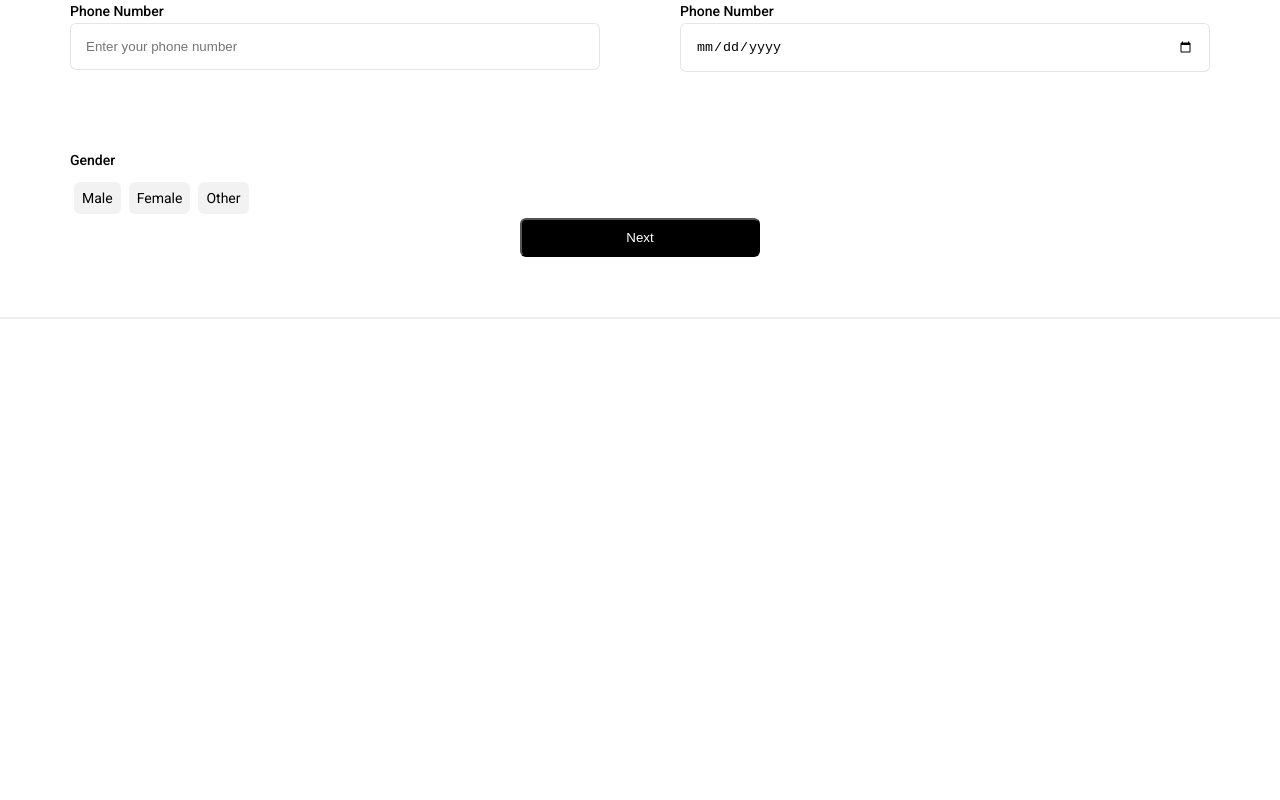
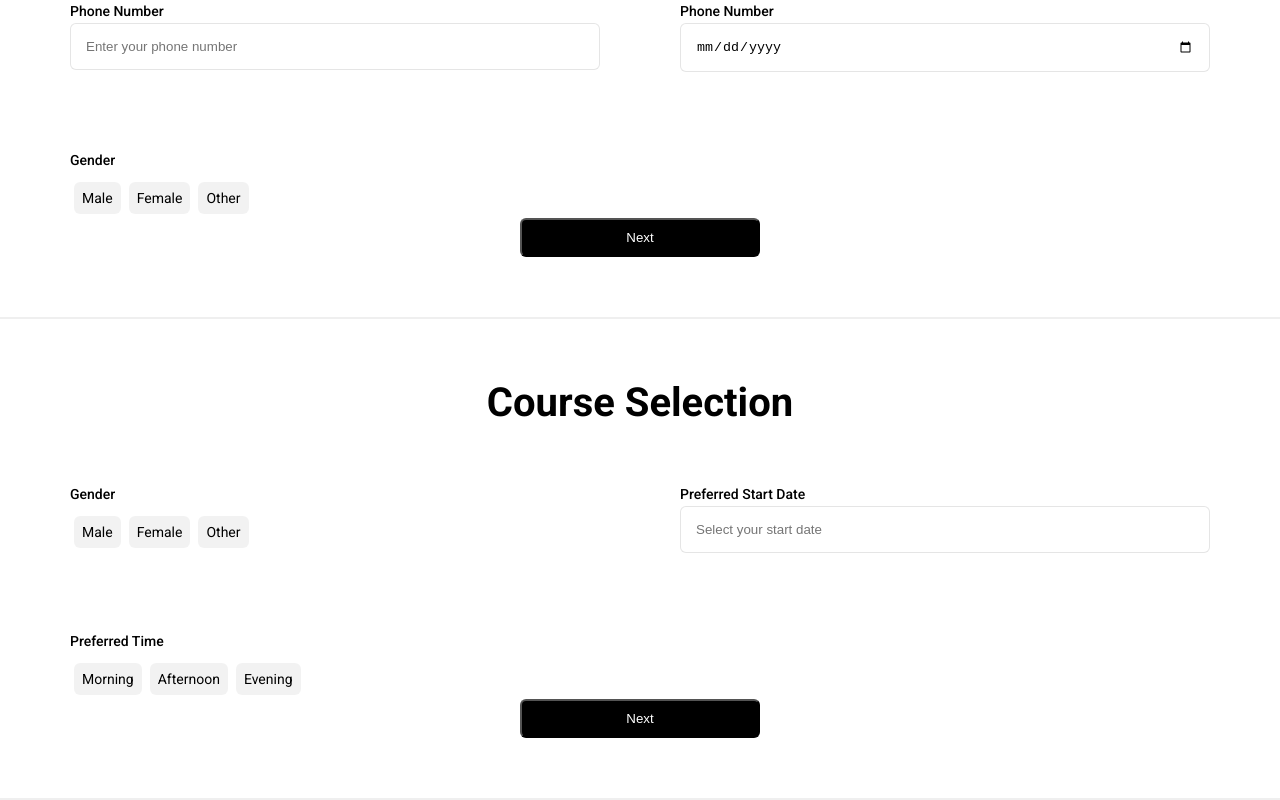
Before and after one commit to samaahmed1/Online-Cource-Platform, a plain HTML site: page about.html in a window 1280 px wide. Shown: the part 381-1181 px from the top of the page. Before the commit the page ends 800 px from the top, so only its background shows below. Drawn offline with Linux system fonts and the light colour scheme.

Commit message:
Finish: About Page

```diff
--- a/about.html
+++ b/about.html
@@ -78,6 +78,43 @@
       </div>
     </section>
     <hr>
+    <section class="personal-information">
+      <div class="container">
+        <h2 class="main-title">Course Selection</h2>
+        <form method="post">
+          <div class="form-container">
+            <div class="input-container">
+              <label>Gender</label>
+              <div class="gender">
+                <input type="radio" id="male" name="gender" />
+                <label for="male">Male</label>
+                <input type="radio" id="female" name="gender" />
+                <label for="female">Female</label>
+                <input type="radio" id="other" name="gender" />
+                <label for="other">Other</label>
+              </div>
+            </div>
+            <div class="input-container">
+              <label for="Preferred">Preferred Start Date</label>
+              <input type="text" name="Preferred" id="Preferred" placeholder="Select your start date" required />
+            </div>
+            <div class="input-container">
+              <label>Preferred Time</label>
+              <div class="gender">
+                <input type="radio" id="Morning" name="Morning" />
+                <label for="Morning">Morning</label>
+                <input type="radio" id="Afternoon" name="Afternoon" />
+                <label for="Afternoon">Afternoon</label>
+                <input type="radio" id="Evening" name="Evening" />
+                <label for="Evening">Evening</label>
+              </div>
+            </div>
+          </div>
+          <input type="submit" value="Next" />
+        </form>
+      </div>
+    </section>
+    <hr>
   </main>
 </body>
 </html>
```
